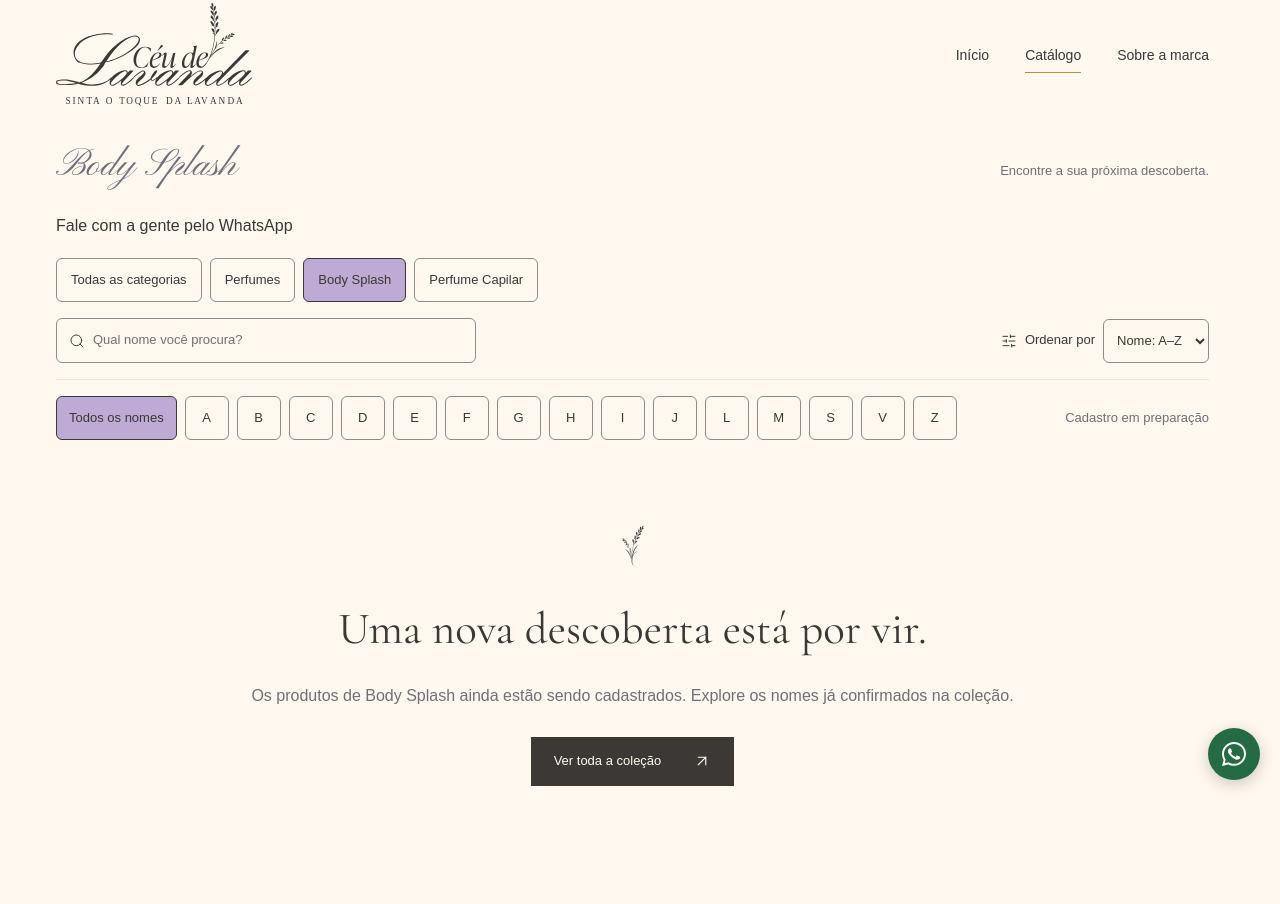
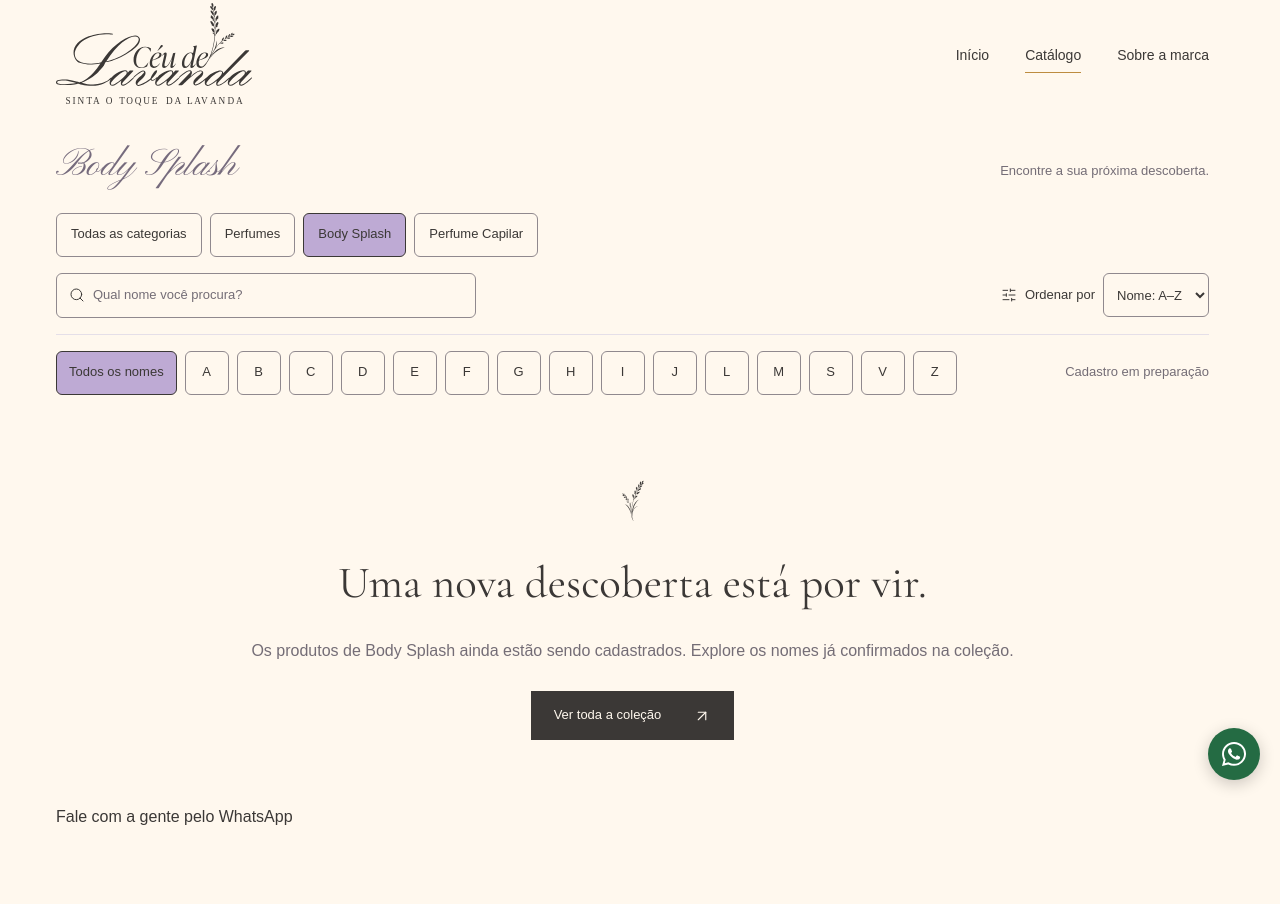
Before and after one commit to PxS00/ceu-de-lavanda-catalog, a Next.js app: page /catalogo/body-splash/ in a window 1280 px wide. Shown: the top 904 px of the page. Built offline with nearby package versions, Linux system fonts and the light colour scheme.

Commit message:
fix(catalog): preserve compact filter layout

```diff
--- a/src/features/catalog/components/catalog.tsx
+++ b/src/features/catalog/components/catalog.tsx
@@ -77,7 +77,6 @@ export function Catalog({
         </h1>
         <p>Encontre a sua próxima descoberta.</p>
       </Reveal>
-      <p className="whatsapp-catalog"><a href={whatsappUrl()} target="_blank" rel="noopener noreferrer">Fale com a gente pelo WhatsApp</a></p>
       <CatalogFilters
         value={filters}
         onChange={updateFilters}
@@ -102,6 +101,7 @@ export function Catalog({
         )}
       </div>
       <CatalogPagination page={page} pageCount={pageCount} onPageChange={setPage} />
+      <p className="whatsapp-catalog"><a href={whatsappUrl()} target="_blank" rel="noopener noreferrer">Fale com a gente pelo WhatsApp</a></p>
     </section>
   );
 }
```
